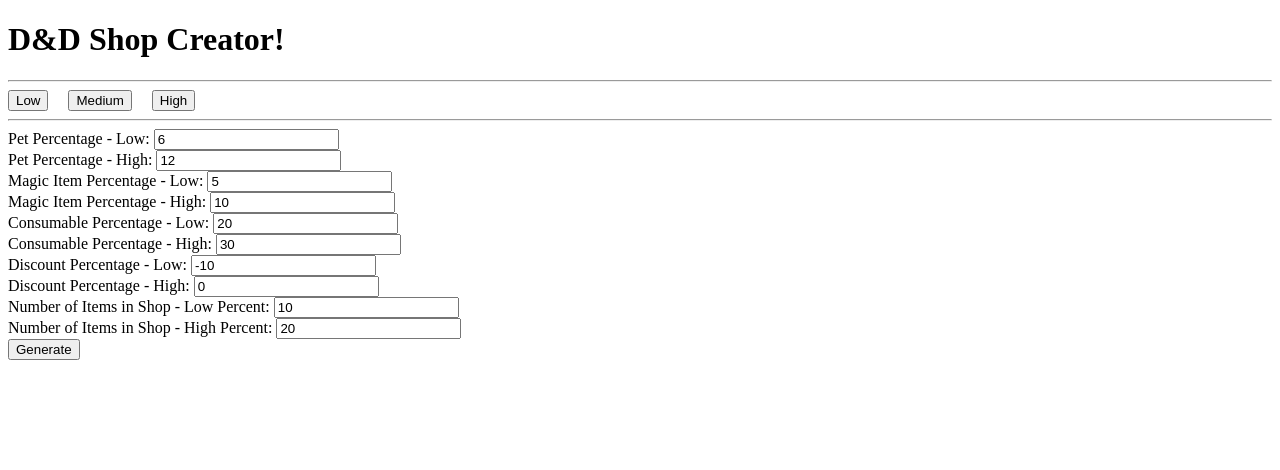
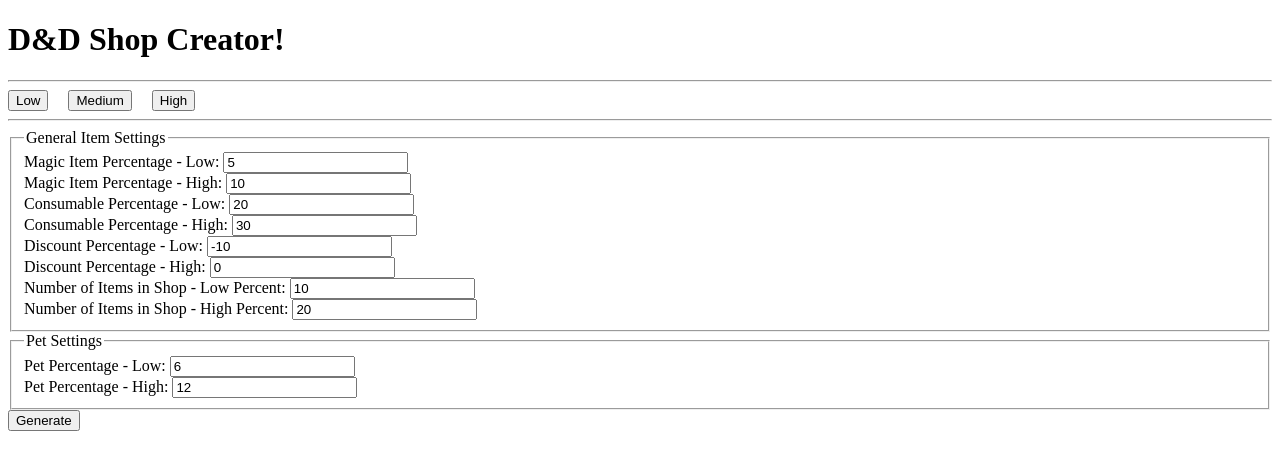
Before and after one commit to Pollyanna584/the_dms_assistant, a Flask app: page / in a window 1280 px wide. Shown: the top 470 px of the page. Run offline with Flask 2, Linux system fonts and the light colour scheme.

Commit message:
pets now moved to separate section and fixed, csv working too

```diff
--- a/DnDShop/TavernTreasure.py
+++ b/DnDShop/TavernTreasure.py
@@ -83,10 +83,9 @@ def generate_general_store(df_magical, df_consumables, magic_item_percentage_ran
 
     return store_inventory
 
-def generate_creature_stables(df_summons_pets, price_adjustment_range, num_items_in_stables_range):
+def generate_creature_stables(df_summons_pets, price_adjustment_range, num_items_in_stables):
     df_summons_pets = adjust_prices(df_summons_pets, price_adjustment_range)
 
-    num_items_in_stables = round(random.uniform(*num_items_in_stables_range) * len(df_summons_pets))
     stable_inventory = random.sample(list(df_summons_pets[['Name', 'Adjusted Price']].itertuples(index=False, name=None)), min(len(df_summons_pets), num_items_in_stables))
 
     for idx, item in enumerate(stable_inventory, 1):
--- a/app.py
+++ b/app.py
@@ -7,6 +7,7 @@ import pandas as pd
 import os
 import csv
 import io
+import random
 from name_generator import NameGenerator #Shop Name Generator
 from Shopkeeper.shopkeeper_name import ShopkeeperGenerator
 
@@ -71,10 +72,11 @@ def home():
         pet_percentage_low = form.pet_percentage_low.data
         pet_percentage_high = form.pet_percentage_high.data
 
-        num_items_in_stables_range = (pet_percentage_low / 100 * len(df_summons_pets), pet_percentage_high / 100 * len(df_summons_pets))
+        num_items_in_stables_range = (round(pet_percentage_low / 100 * len(df_summons_pets)), round(pet_percentage_high / 100 * len(df_summons_pets)))
+        num_items_in_stables = random.randint(*num_items_in_stables_range)
 
         store_inventory = generate_general_store(df_magical, df_consumables, magic_item_percentage_range, consumable_percentage_range, price_adjustment_range, num_items_in_shop_low_percent, num_items_in_shop_high_percent)
-        stable_inventory = generate_creature_stables(df_summons_pets, price_adjustment_range, num_items_in_stables_range)
+        stable_inventory = generate_creature_stables(df_summons_pets, price_adjustment_range, num_items_in_stables)
         session['store_inventory'] = [(item_name, item_price) for item_name, item_price in store_inventory]
         session['stable_inventory'] = [(item_name, item_price) for item_name, item_price in stable_inventory]
         session['store_title'] = store_title
--- a/templates/home.html
+++ b/templates/home.html
@@ -15,9 +15,8 @@
 </body>
 <form method="POST">
   {{ form.hidden_tag() }}
-  <!-- {{ form.pet_percentage_low.label }} {{ form.pet_percentage_low(title="The minimum percentage of pet items in the shop inventory of 14 possible.") }}<br> -->
-  {{ form.pet_percentage_low.label }} {{ form.pet_percentage_low(id="pet_percentage_low", title="The minimum percentage of pet items in the shop inventory of 14 possible.") }}<br>
-  {{ form.pet_percentage_high.label }} {{ form.pet_percentage_high(id="pet_percentage_high", title="The maximum percentage of pet items in the shop inventory of 14 possible.") }}<br>
+  <fieldset>
+      <legend>General Item Settings</legend>
       {{ form.magic_item_percentage_low.label }} {{ form.magic_item_percentage_low(id="magic_item_percentage_low", title="The minimum percentage of magic items in the shop inventory of 152 possible.") }}<br>
       {{ form.magic_item_percentage_high.label }} {{ form.magic_item_percentage_high(id="magic_item_percentage_high", title="The maximum percentage of magic items in the shop inventory of 152 possible.") }}<br>
       {{ form.consumable_percentage_low.label }} {{ form.consumable_percentage_low(id="consumable_percentage_low", title="The minimum percentage of scrolls and potions in the shop inventory of 100 possible.") }}<br>
@@ -26,6 +25,12 @@
       {{ form.price_adjustment_high.label }} {{ form.price_adjustment_high(id="price_adjustment_high", title="The price adjustment's high percentage (10 gives upcharge up to 10%)") }}<br>
       {{ form.num_items_in_shop_low_percent.label }} {{ form.num_items_in_shop_low_percent(id="num_items_in_shop_low_percent", title="The minimum percentage of total items in the shop of 266 possible.") }}<br>
       {{ form.num_items_in_shop_high_percent.label }} {{ form.num_items_in_shop_high_percent(id="num_items_in_shop_high_percent", title="The maximum percentage of total items in the shop of 266 possible.") }}<br>
+  </fieldset>
+  <fieldset>
+      <legend>Pet Settings</legend>
+      {{ form.pet_percentage_low.label }} {{ form.pet_percentage_low(id="pet_percentage_low", title="The minimum percentage of pet items in the shop inventory of 14 possible.") }}<br>
+      {{ form.pet_percentage_high.label }} {{ form.pet_percentage_high(id="pet_percentage_high", title="The maximum percentage of pet items in the shop inventory of 14 possible.") }}<br>
+  </fieldset>
   {{ form.submit }}
 </form>
 
```
Lines whose indentation alone changed are shown as unchanged.
